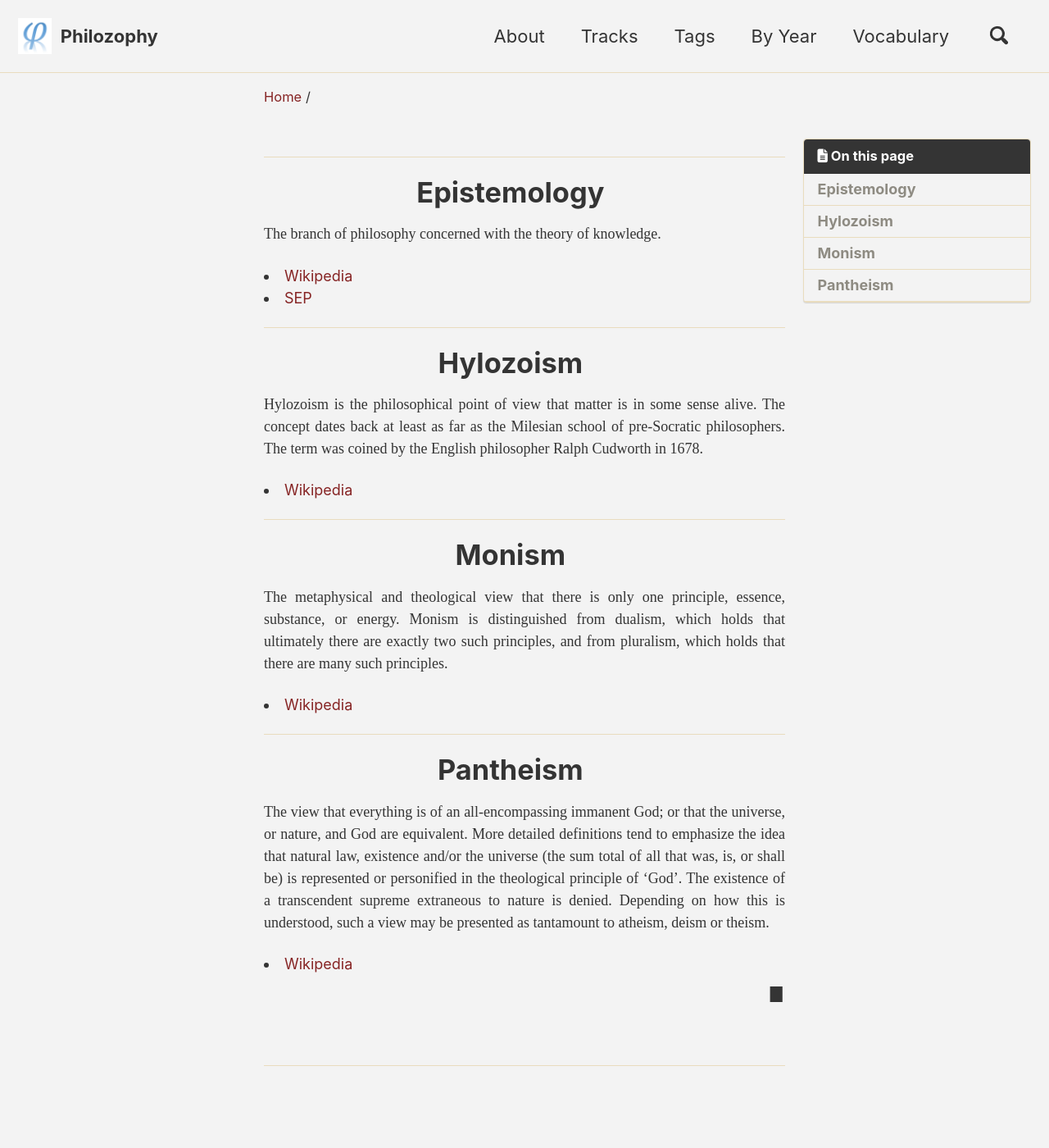
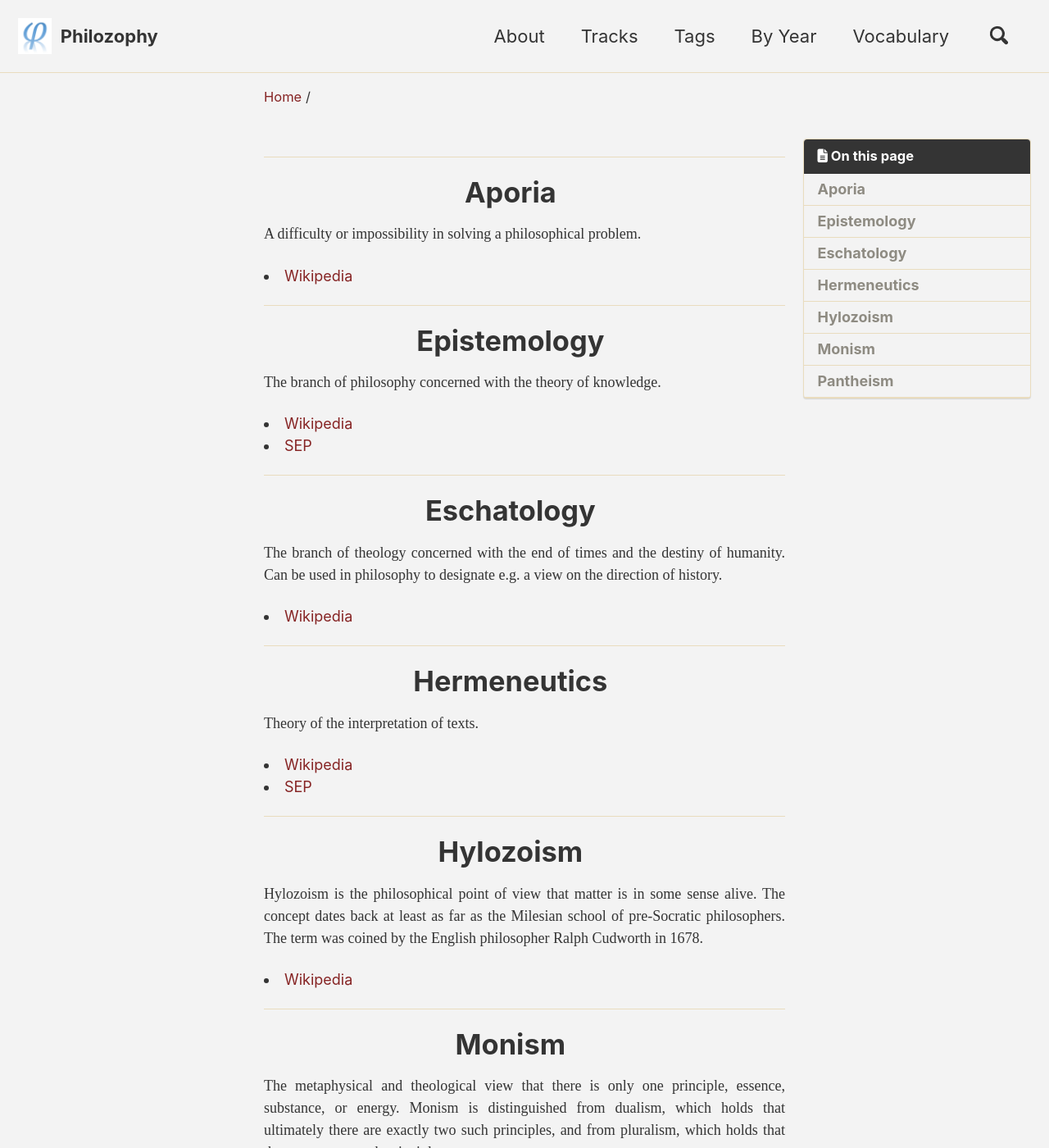
Before and after one commit to philozophy/philozophy.github.io, a Jekyll site: the page built from _pages/vocabulary.md, in a window 1280 px wide and 1400 px high. Shown: the whole window at 82% size. Built offline with Jekyll 4.4.1, drawn with Linux system fonts in a browser that asks for light colours; cached includes are drawn as plain includes; nearby versions of some CDN libraries.

Commit message:
More vocabulary, and tweak on questions and answers post

```diff
--- a/_pages/vocabulary.md
+++ b/_pages/vocabulary.md
@@ -5,10 +5,26 @@ toc: true
 ---
 
 <hr class="rounded">
+<h1 align="center" id="aporia">Aporia</h1>
+A difficulty or impossibility in solving a philosophical problem.
+<li><a href="https://en.wikipedia.org/wiki/aporia">Wikipedia</a></li>
+
+<hr class="rounded">
 <h1 align="center" id="epistemology">Epistemology</h1>
 The branch of philosophy concerned with the theory of knowledge.
 <li><a href="https://en.wikipedia.org/wiki/Epistemology">Wikipedia</a></li>
 <li><a href="https://plato.stanford.edu/entries/epistemology/">SEP</a></li>
+
+<hr class="rounded">
+<h1 align="center" id="eschatology">Eschatology</h1>
+The branch of theology concerned with the end of times and the destiny of humanity. Can be used in philosophy to designate e.g. a view on the direction of history.
+<li><a href="https://en.wikipedia.org/wiki/Eschatology">Wikipedia</a></li>
+
+<hr class="rounded">
+<h1 align="center" id="hermeneutics">Hermeneutics</h1>
+Theory of the interpretation of texts.
+<li><a href="https://en.wikipedia.org/wiki/Hermeneutics">Wikipedia</a></li>
+<li><a href="https://plato.stanford.edu/entries/hermeneutics/">SEP</a></li>
 
 <hr class="rounded">
 <H1 align="center" id="hylozoism">Hylozoism</H1>
```
Also changed, not shown: _posts/stories/2020-05-17-questions-and-answers.md (renamed from _posts/epistemology/2020-05-17-questions-and-answers.md, +3 -3 lines), _unpublished/README.md (+38 -1 lines).
